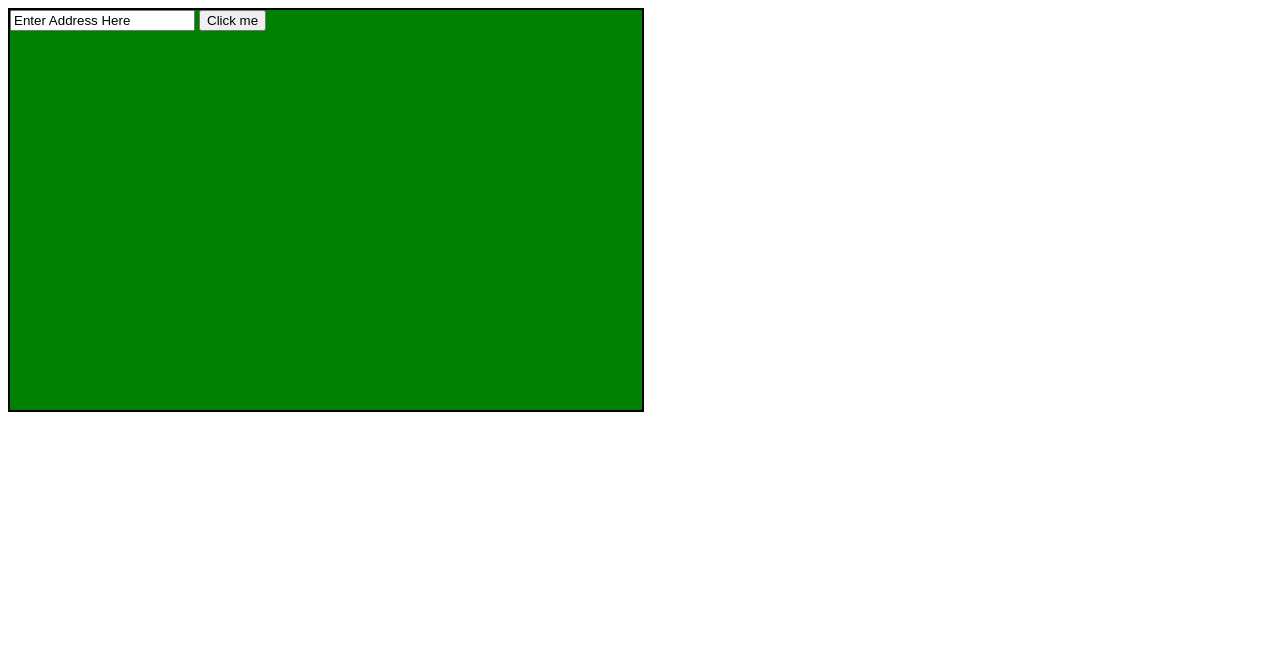
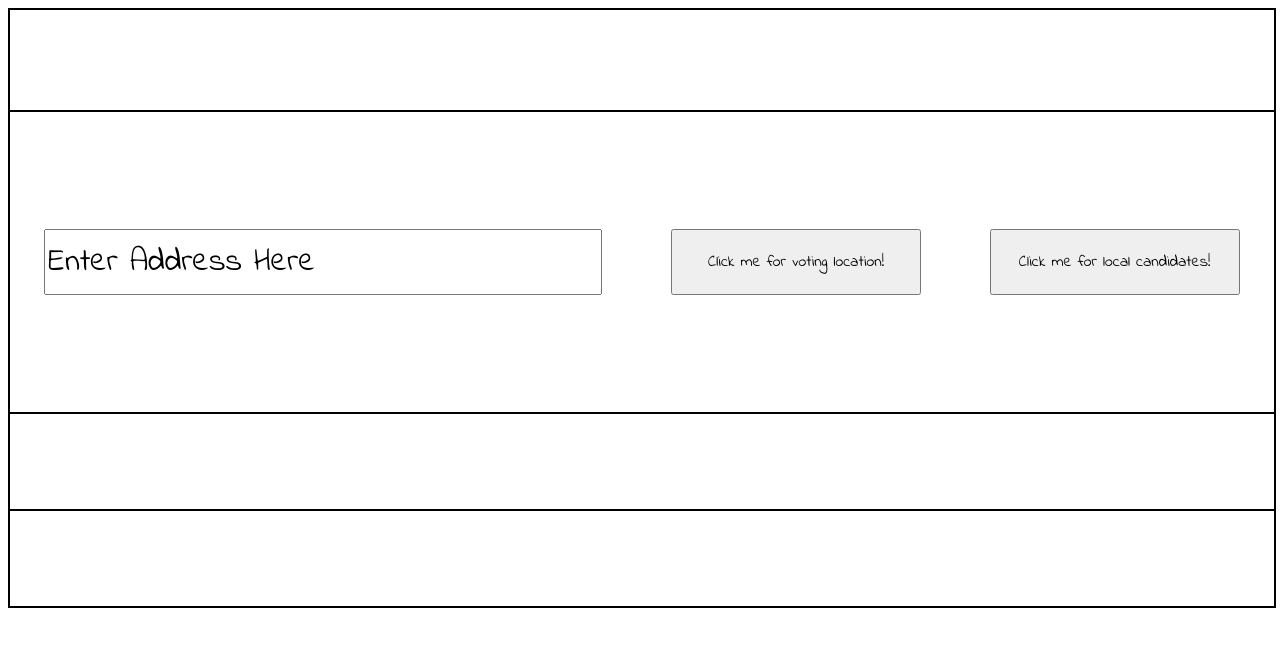
Before and after one commit to Adbritcl1128/civicApiExercise, a website: page index.html in a window 1280 px wide. Drawn offline with Linux system fonts and the light colour scheme.

Commit message:
added some styles having trouble fetching candidate info

```diff
--- a/index.html
+++ b/index.html
@@ -8,14 +8,17 @@
       <link href='style.css' rel='stylesheet'>
       <script src="https://apis.google.com/js/client.js?onload=load"></script>
       <script src="src/pollingPlace.js"></script>
-      <!-- <script src="src/candidateInfo.js"></script> -->
     </head>
+    <header class='logoBar'></header>
     <body>
-      <section>
+      <section class='container'>
       <input id="address" value="Enter Address Here">
-      <!-- <button id="submit">Submit</button> -->
-      <button onclick="searchAddress()">Click me</button>
+      <button class='buttonOne' onclick="searchAddress()">Click me for voting location!</button>
+      <button class='buttonTwo' onclick="searchOffices()">Click me for local candidates!</button>
+    </section>
+    <section class='resultsContainer'>
       <div id="results"></div>
-    </section>
+      <div id=resultsTwo></div>
+    </sections>
     </body>
   </html>
--- a/src/pollingPlace.js
+++ b/src/pollingPlace.js
@@ -1,3 +1,38 @@
+
+function lookupCandidate(address, callback) {
+
+  var includeOffices = true;
+
+  var req = gapi.client.request({
+    'path' : '/civicinfo/v2/representatives',
+    'params' : {'address' : address, 'includeOffices' : includeOffices}
+  });
+  req.execute(callback);
+}
+
+function renderCandidates(response, rawResponse) {
+  var el = document.getElementById('resultsTwo');
+  if (!response || response.error) {
+    el.appendChild(document.createTextNode(
+      'Error while trying to fetch candidate'));
+      return;
+  }
+
+  var normalizedAddress = response.normalizedInput.line1 + ' ' +
+      response.normalizedInput.city + ', ' +
+      response.normalizedInput.state + ' ' +
+      response.normalizedInput.zip;
+  if (response.offices > 0) {
+    var offices = response.offices[0].name;
+    var officesInfo = offices.divisionID;
+    el.appendChild(document.createTextNode(officesInfo));
+  } else {
+    el.appendChild(document.createTextNode(
+        'Could not find official info for ' + normalizedAddress));
+  }
+}
+
+
 
   /**
    * Build and execute request to look up voter info for provided address.
@@ -34,6 +69,7 @@
           'Error while trying to fetch polling place'));
       return;
     }
+
     var normalizedAddress = response.normalizedInput.line1 + ' ' +
         response.normalizedInput.city + ', ' +
         response.normalizedInput.state + ' ' +
@@ -45,10 +81,6 @@
           pollingLocation.city + ', ' +
           pollingLocation.state + ' ' +
           pollingLocation.zip;
-      var normEl = document.createElement('strong');
-      normEl.appendChild(document.createTextNode(
-          'Polling place for ' + normalizedAddress + ': '));
-      el.appendChild(normEl);
       el.appendChild(document.createTextNode(pollingAddress));
     } else {
       el.appendChild(document.createTextNode(
@@ -56,12 +88,16 @@
     }
   }
 
-  var userInput = ('#address').value;
 
   /**
    * Initialize the API client and make a request.
    */
-  function searchAddress(userInput) {
+  function searchAddress() {
     gapi.client.setApiKey('AIzaSyAIk4uxgqv35HhVRuaNgq_rn4IF4Y73-Lk');
-    lookup(userInput, renderResults);
+    lookup(document.getElementById('address').value, renderResults);
   }
+
+  function searchOffices() {
+    gapi.client.setApiKey('AIzaSyAIk4uxgqv35HhVRuaNgq_rn4IF4Y73-Lk');
+    lookupCandidate(document.getElementById('address').value, renderCandidates);
+  }
--- a/style.css
+++ b/style.css
@@ -1,6 +1,58 @@
-section {
-  height: 400px;
-  width: 50%;
-  background-color: green;
+
+.container {
+  display: flex;
+  justify-content: space-around;
+  align-items: center;
+  flex-wrap: wrap;
+  height: 300px;
+  width: 100%;
   border: 2px solid black;
 }
+
+#address {
+  height: 60px;
+  width: 550px;
+  font-size: 2em;
+  font-family: "Indie Flower";
+}
+
+.buttonOne {
+  width: 250px;
+  height: 66px;
+  font-size: 1em;
+  font-family: "Indie Flower";
+}
+
+.buttonTwo {
+  width: 250px;
+  height: 66px;
+  font-size: 1em;
+  font-family: "Indie Flower";
+}
+
+.logoBar {
+  width: 100%;
+  height: 100px;
+  border: 2px solid black;
+  border-bottom: 0px;
+}
+
+div#results {
+  border: 2px solid black;
+  width: 100%;
+  height: 70px;
+  border-top: 0px;
+  font-family: "Indie Flower";
+  text-align: center;
+  padding-top: 25px;
+}
+
+div#resultsTwo {
+  border: 2px solid black;
+  width: 100%;
+  height: 70px;
+  border-top: 0px;
+  font-family: "Indie Flower";
+  text-align: center;
+  padding-top: 25px;
+}
```
